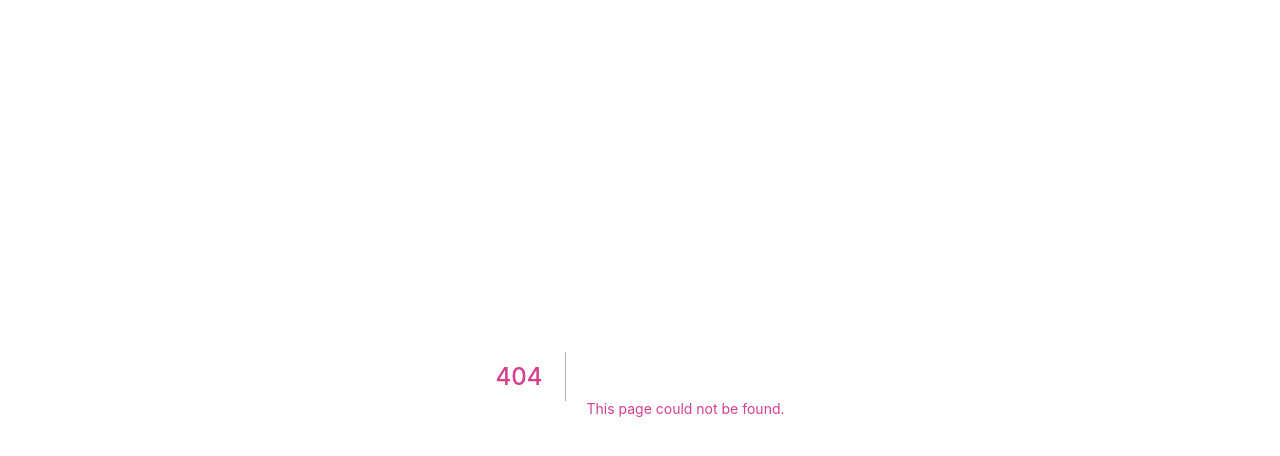
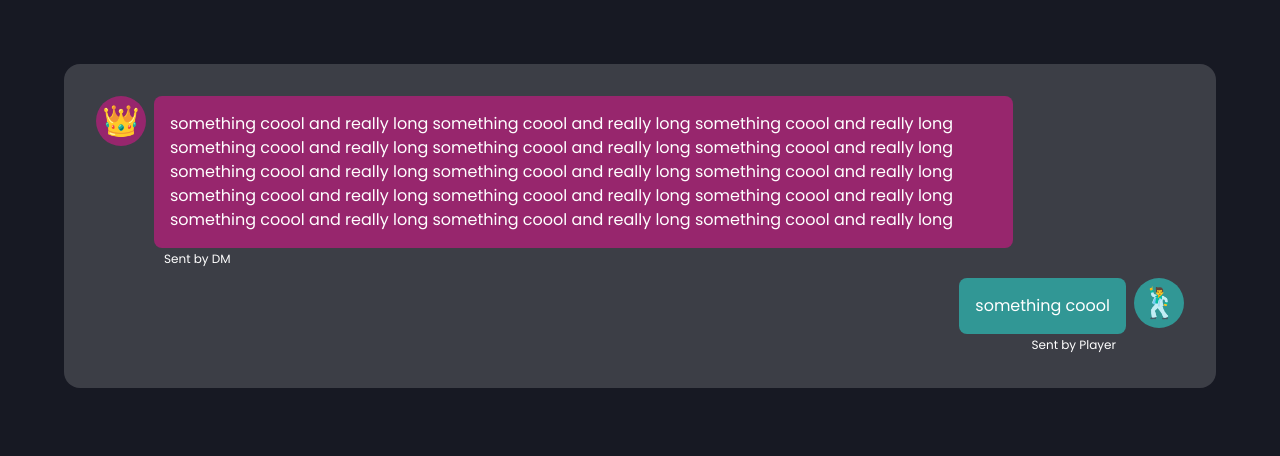
Before and after one commit to xxKeefer/omen-website-v2, a Next.js app: page /dev in a window 1280 px wide. Before the commit this address had no page. Shown: the top 456 px of the page. Built offline with nearby package versions, Linux system fonts and the light colour scheme.

Commit message:
feat(component): :sparkles: new speach component to help in explainers

```diff
--- /dev/null
+++ b/components/SpeechDialogue/Bubble.tsx
@@ -0,0 +1,63 @@
+import { BackgroundProps, Box, Flex, Text, VStack } from '@chakra-ui/react'
+import React from 'react'
+
+type Props = {
+    children?: React.ReactNode
+    right?: boolean
+    talker: string
+    emoji?: string
+    color?: BackgroundProps['bg']
+}
+
+export const Bubble = ({
+    children,
+    right,
+    talker,
+    emoji,
+    color = 'pink.700',
+}: Props) => {
+    return (
+        <Flex
+            w="fit-content"
+            maxW="85%"
+            borderRadius="8px"
+            alignSelf={right ? 'flex-end' : 'flex-start'}
+            direction={right ? 'row-reverse' : 'row'}
+            align="center"
+        >
+            {emoji && (
+                <Flex
+                    bg={color}
+                    alignSelf="flex-start"
+                    align="center"
+                    justify="center"
+                    p="4"
+                    borderRadius="50%"
+                    h="50px"
+                    w="50px"
+                >
+                    <Text fontSize="3xl">{emoji}</Text>
+                </Flex>
+            )}
+            <VStack>
+                <Text
+                    p="4"
+                    marginInline="8px"
+                    bg={color}
+                    borderRadius="8px"
+                    minH="50px"
+                >
+                    {children}
+                </Text>
+                <Text
+                    fontSize="xs"
+                    m="2px !important"
+                    paddingInline="16px"
+                    alignSelf={right ? 'flex-end' : 'flex-start'}
+                >
+                    Sent by {talker}
+                </Text>
+            </VStack>
+        </Flex>
+    )
+}
--- /dev/null
+++ b/components/SpeechDialogue/SpeechDialogue.tsx
@@ -0,0 +1,23 @@
+import { Box, VStack } from '@chakra-ui/react'
+import React from 'react'
+
+import { Bubble } from './Bubble'
+
+type Props = { children?: React.ReactNode }
+
+const SpeechDialogue = ({ children }: Props) => {
+    return (
+        <VStack
+            bgColor="whiteAlpha.300"
+            w="full"
+            padding="8"
+            borderRadius="16px"
+        >
+            {children}
+        </VStack>
+    )
+}
+
+SpeechDialogue.Bubble = Bubble
+
+export default SpeechDialogue
--- /dev/null
+++ b/components/SpeechDialogue/index.ts
@@ -0,0 +1 @@
+export { default as SpeechDialogue } from './SpeechDialogue'
--- a/components/index.ts
+++ b/components/index.ts
@@ -3,3 +3,4 @@ export * from './Callout'
 export * from './images'
 export * from './InlineDefine'
 export * from './layouts'
+export * from './SpeechDialogue'
--- /dev/null
+++ b/pages/dev/index.tsx
@@ -0,0 +1,39 @@
+import { Box } from '@chakra-ui/react'
+import { SpeechDialogue } from '@components'
+import { MainPageProps } from '@interfaces'
+import type { NextPage } from 'next'
+import Head from 'next/head'
+
+const { Bubble } = SpeechDialogue
+
+const DevPage: NextPage<MainPageProps> = () => {
+    return (
+        <>
+            <Head>
+                <title>Omen / Test Page</title>
+                <meta name="description" content="This is a test page" />
+                <link rel="icon" href="/favicon.ico" />
+            </Head>
+            <Box h="full" w="full" p="16">
+                <SpeechDialogue>
+                    <Bubble emoji="👑" talker="DM">
+                        something coool and really long something coool and
+                        really long something coool and really long something
+                        coool and really long something coool and really long{' '}
+                        something coool and really long something coool and
+                        really long something coool and really long something
+                        coool and really long something coool and really long{' '}
+                        something coool and really long something coool and
+                        really long something coool and really long something
+                        coool and really long something coool and really long{' '}
+                    </Bubble>
+                    <Bubble right emoji="🕺" talker="Player" color="teal.500">
+                        something coool
+                    </Bubble>
+                </SpeechDialogue>
+            </Box>
+        </>
+    )
+}
+
+export default DevPage
```
